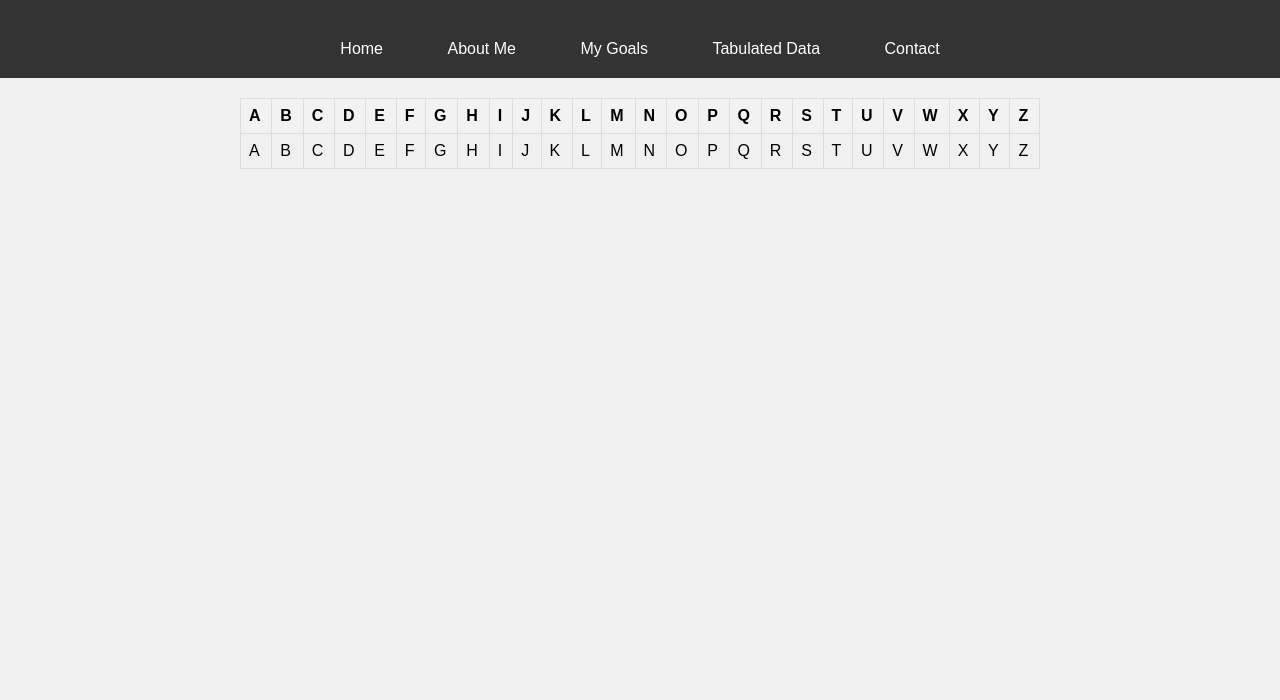
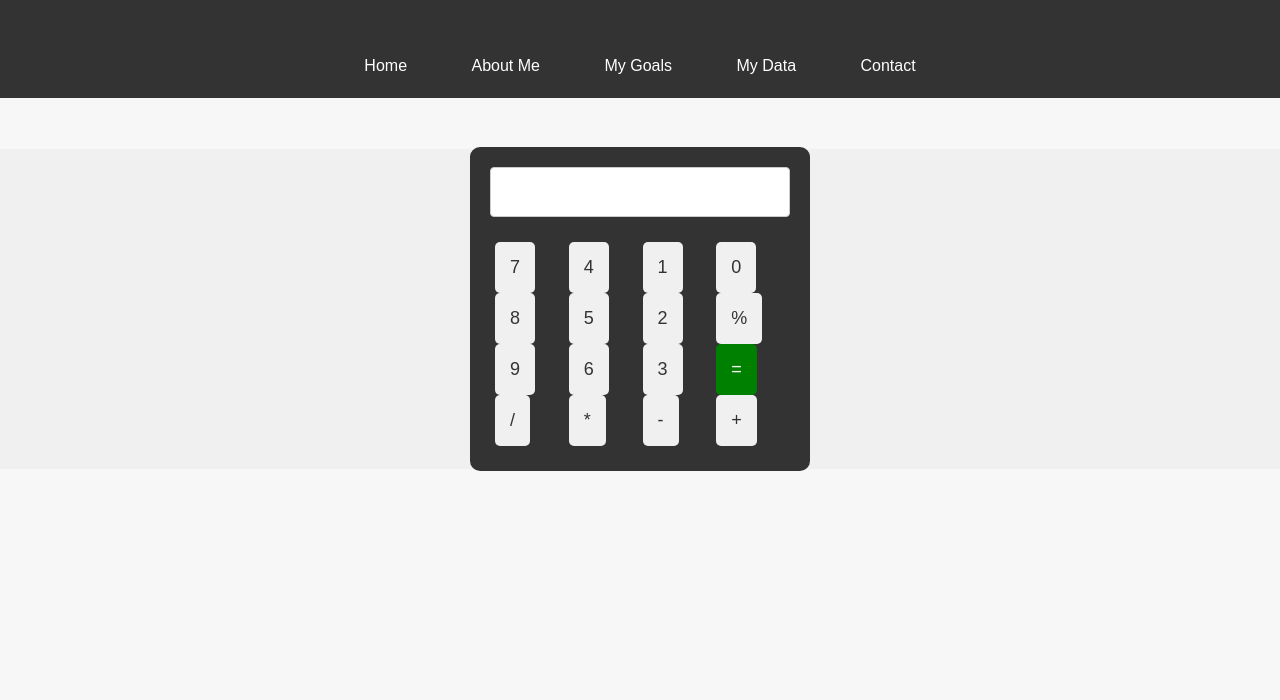
Before and after one commit to Moses-main/DCTP_Internship, a plain HTML site: page data.html in a window 1280 px wide. Shown: the part 100-800 px from the top of the page. Drawn offline with Linux system fonts and the light colour scheme.

Commit message:
created the calculator interface on the data page

```diff
--- a/data.css
+++ b/data.css
@@ -1,77 +1,48 @@
-body {
-  font-family: Arial, sans-serif;
-  margin: 0;
-  padding: 0;
-  background-color: #f0f0f0;
-}
-table {
-  width: 100%;
-  border-collapse: collapse;
-}
-th,
-td {
-  border: 1px solid #ddd;
-  padding: 8px;
-  text-align: center;
+.calculator {
+  background-color: #333;
+  border-radius: 10px;
+  padding: 20px;
+  width: 300px;
 }
 
-/* Ensure the table is fully responsive */
-.container {
-  overflow-x: auto;
+#calc_body {
+  display: flex;
+  justify-content: center;
+  align-items: center;
+  height: 40vh;
+  margin: 0;
+  background-color: #f0f0f0;
+  font-family: Arial, sans-serif;
 }
-
-/* Style the table */
-table {
+.display {
   width: 100%;
-  border-collapse: collapse;
+  height: 50px;
+  font-size: 20px;
+  text-align: right;
+  margin-bottom: 10px;
+  border: none;
+  border-radius: 5px;
+  padding: 5px;
 }
-
-th,
-td {
-  padding: 8px;
-  text-align: left;
-  border-bottom: 1px solid #ddd;
+.buttons {
+  display: grid;
+  margin: 5px;
+  grid-template-columns: repeat(4, 1fr);
+  grid-gap: 5px;
 }
-
-th {
-  background-color: #f2f2f2;
+button {
+  background-color: #f0f0f0;
+  color: #333;
+  border: none;
+  border-radius: 5px;
+  padding: 15px;
+  font-size: 18px;
+  cursor: pointer;
 }
-
-/* Adjust table layout for small screens */
-@media only screen and (max-width: 600px) {
-  th,
-  td {
-    padding: 6px;
-    font-size: 12px;
-  }
+button:active {
+  transform: scale(0.95);
 }
-
-.table-container {
-  overflow-x: auto;
+#equal {
+  color: white;
+  background-color: green !important;
 }
-
-/* Style the table */
-table {
-  width: 100%;
-  border-collapse: collapse;
-}
-
-th,
-td {
-  padding: 8px;
-  text-align: left;
-  border-bottom: 1px solid #ddd;
-}
-
-th {
-  background-color: #f2f2f2;
-}
-
-/* Adjust table layout for small screens */
-@media only screen and (max-width: 600px) {
-  th,
-  td {
-    padding: 6px;
-    font-size: 12px;
-  }
-}
--- a/data.html
+++ b/data.html
@@ -3,81 +3,61 @@
   <head>
     <meta charset="UTF-8" />
     <meta name="viewport" content="width=device-width, initial-scale=1.0" />
+    <!-- <link rel="stylesheet" href="./styles.css" />
+    <link rel="stylesheet" href="./navigation.css" /> -->
     <link rel="stylesheet" href="./styles.css" />
     <link rel="stylesheet" href="./navigation.css" />
-    <link rel="stylesheet" href="./data.css" />
-    <title>Tabulated Data</title>
+    <link rel="stylesheet" href="./about.css" />
+    <link rel="stylesheet" href="./styles.css" />
+    <link rel="stylesheet" href="./navigation.css" />
+    <link rel="stylesheet" href="./formStyle.css" />
+    <link rel="stylesheet" href="data.css" />
+    <title>DCTP-Assignment</title>
   </head>
+
   <body>
     <header>
-      <h1>Tabulated Data</h1>
+      <h1>My Calculator</h1>
     </header>
     <nav>
-      <a href="index.html">Home</a>
+      <a href="#">Home</a>
       <a href="about.html">About Me</a>
       <a href="goals.html">My Goals</a>
-      <a href="#">Tabulated Data</a>
+      <a href="data.html">My Data</a>
       <a href="contact.html">Contact</a>
     </nav>
-    <div class="container">
-      <table>
-        <tr>
-          <th>A</th>
-          <th>B</th>
-          <th>C</th>
-          <th>D</th>
-          <th>E</th>
-          <th>F</th>
-          <th>G</th>
-          <th>H</th>
-          <th>I</th>
-          <th>J</th>
-          <th>K</th>
-          <th>L</th>
-          <th>M</th>
-          <th>N</th>
-          <th>O</th>
-          <th>P</th>
-          <th>Q</th>
-          <th>R</th>
-          <th>S</th>
-          <th>T</th>
-          <th>U</th>
-          <th>V</th>
-          <th>W</th>
-          <th>X</th>
-          <th>Y</th>
-          <th>Z</th>
-        </tr>
-        <tr>
-          <td>A</td>
-          <td>B</td>
-          <td>C</td>
-          <td>D</td>
-          <td>E</td>
-          <td>F</td>
-          <td>G</td>
-          <td>H</td>
-          <td>I</td>
-          <td>J</td>
-          <td>K</td>
-          <td>L</td>
-          <td>M</td>
-          <td>N</td>
-          <td>O</td>
-          <td>P</td>
-          <td>Q</td>
-          <td>R</td>
-          <td>S</td>
-          <td>T</td>
-          <td>U</td>
-          <td>V</td>
-          <td>W</td>
-          <td>X</td>
-          <td>Y</td>
-          <td>Z</td>
-        </tr>
-      </table>
+    <br />
+    <br />
+    <div id="calc_body">
+      <div class="calculator">
+        <input type="text" class="display" readonly />
+        <div class="buttons">
+          <div class="row">
+            <button>7</button>
+            <button>8</button>
+            <button>9</button>
+            <button>/</button>
+          </div>
+          <div class="row">
+            <button>4</button>
+            <button>5</button>
+            <button>6</button>
+            <button>*</button>
+          </div>
+          <div class="row">
+            <button>1</button>
+            <button>2</button>
+            <button>3</button>
+            <button>-</button>
+          </div>
+          <div class="row">
+            <button>0</button>
+            <button>%</button>
+            <button id="equal">=</button>
+            <button>+</button>
+          </div>
+        </div>
+      </div>
     </div>
   </body>
 </html>
--- a/styles.css
+++ b/styles.css
@@ -32,3 +32,12 @@ nav a:hover {
   margin: 20px auto;
   padding: 0 20px;
 }
+.bold {
+  font-weight: bold;
+}
+
+section.education,
+section.jobs {
+  line-height: 0.1px;
+  margin-bottom: 2rem;
+}
```
Also changed, not shown: about.html (+38 -2 lines), goals.html (+58 -52 lines), index.html (+68 -8 lines).
